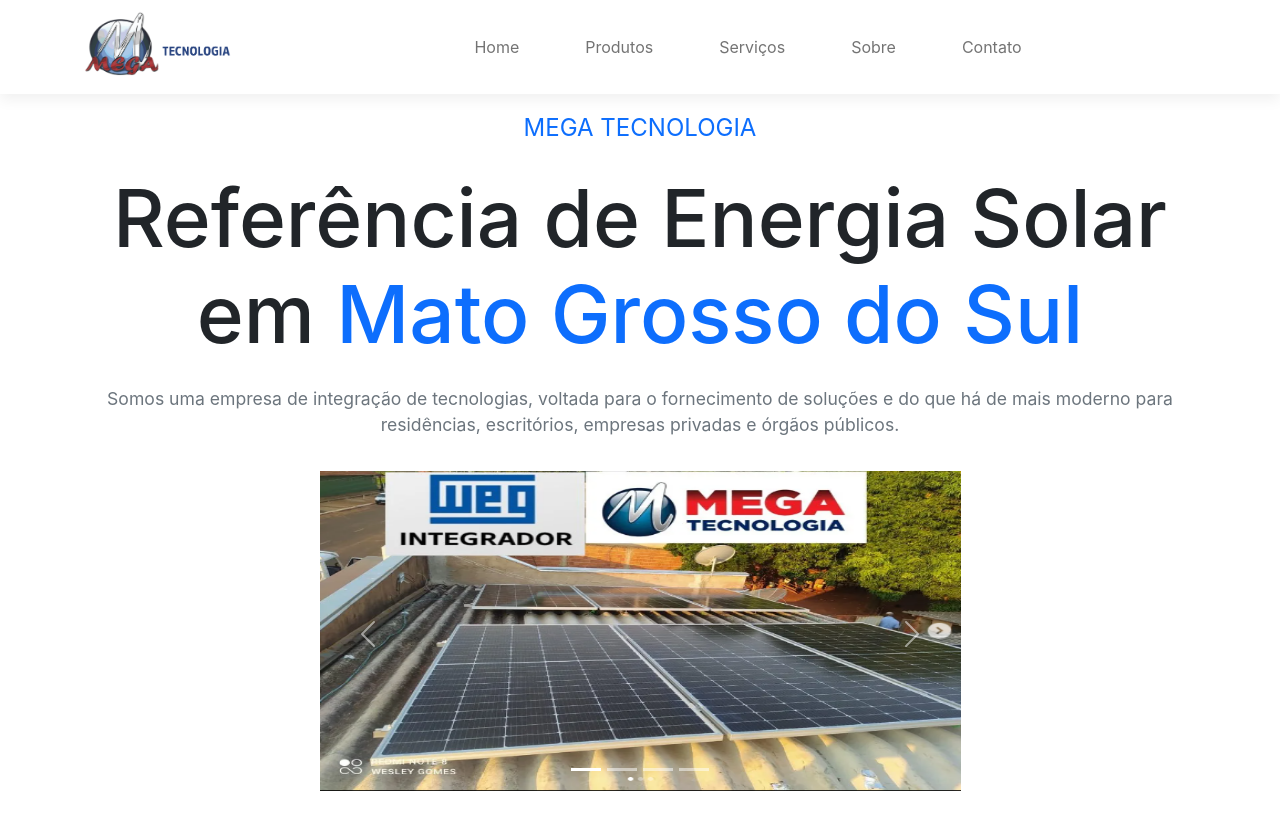
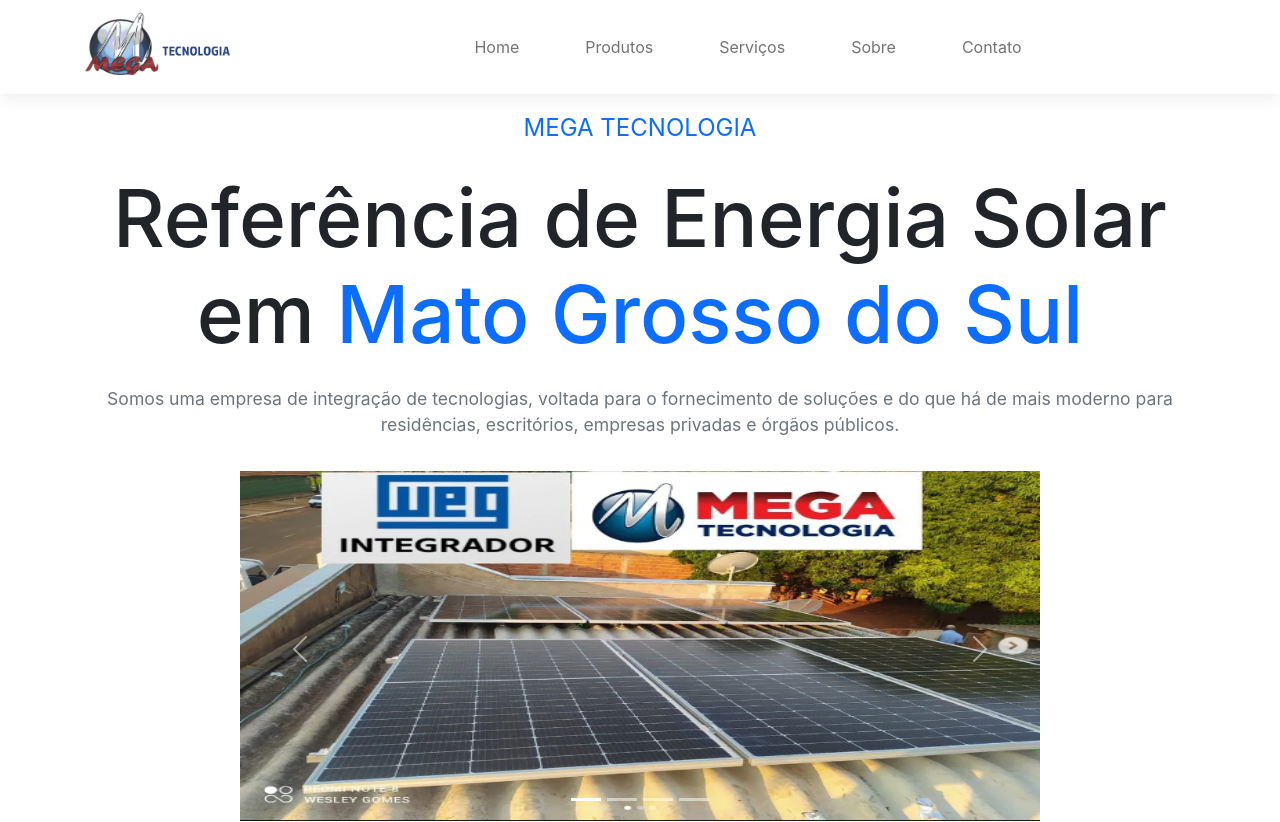
Before and after one commit to ThiagoCastagnazzi/megaTecnologia, a Next.js app: page / in a window 1280 px wide. Shown: the top 822 px of the page. Built offline with nearby package versions, Linux system fonts and the light colour scheme.

Commit message:
fix: adjust carousel img width and height

```diff
--- a/src/components/Hero.tsx
+++ b/src/components/Hero.tsx
@@ -55,7 +55,13 @@
         onExited={() => setAnimating(false)}
         onExiting={() => setAnimating(true)}
       >
-        <Image src={item.src} alt={item.altText} width={900} height={450} />
+        <Image
+          className="carouse-img"
+          src={item.src}
+          alt={item.altText}
+          width={800}
+          height={350}
+        />
       </CarouselItem>
     );
   });
@@ -80,7 +86,7 @@
               residências, escritórios, empresas privadas e órgãos públicos.
             </p>
           </div>
-          <Col lg={7}>
+          <Col>
             <Carousel
               previous={previousButton}
               next={nextButton}
--- a/styles/hero.css
+++ b/styles/hero.css
@@ -17,6 +17,11 @@
   font-size: 1.1rem;
 }
 
+.carousel {
+  max-width: 800px;
+  max-height: 600px;
+}
+
 @media screen and (max-width: 768px) {
   .hero-descrip-p {
     font-size: 1.2rem;
```
